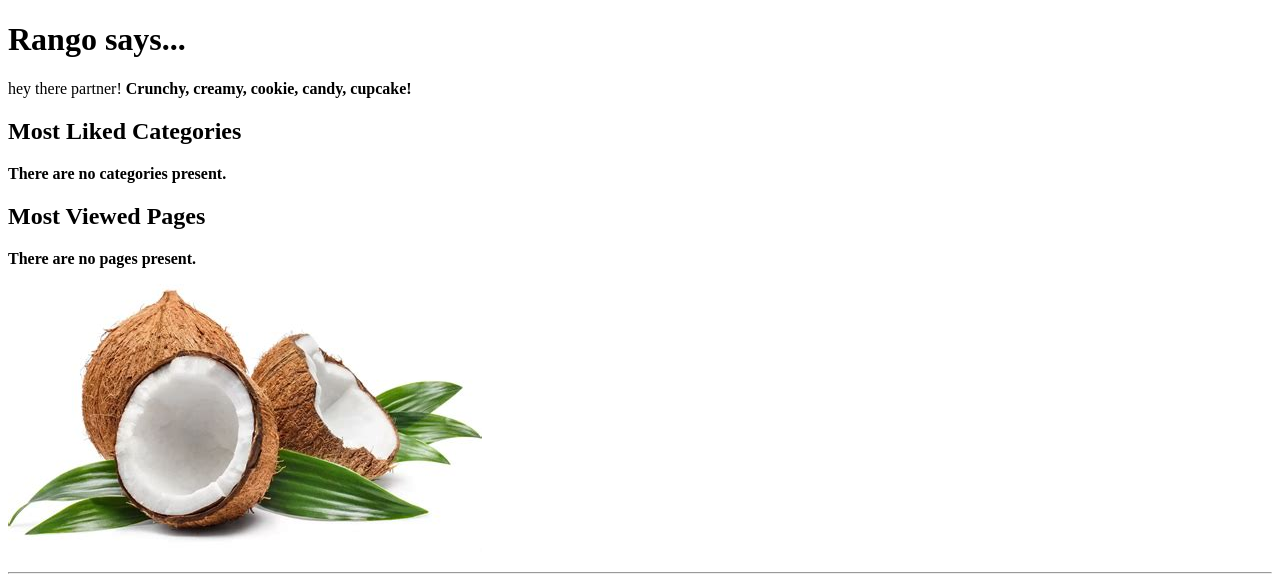
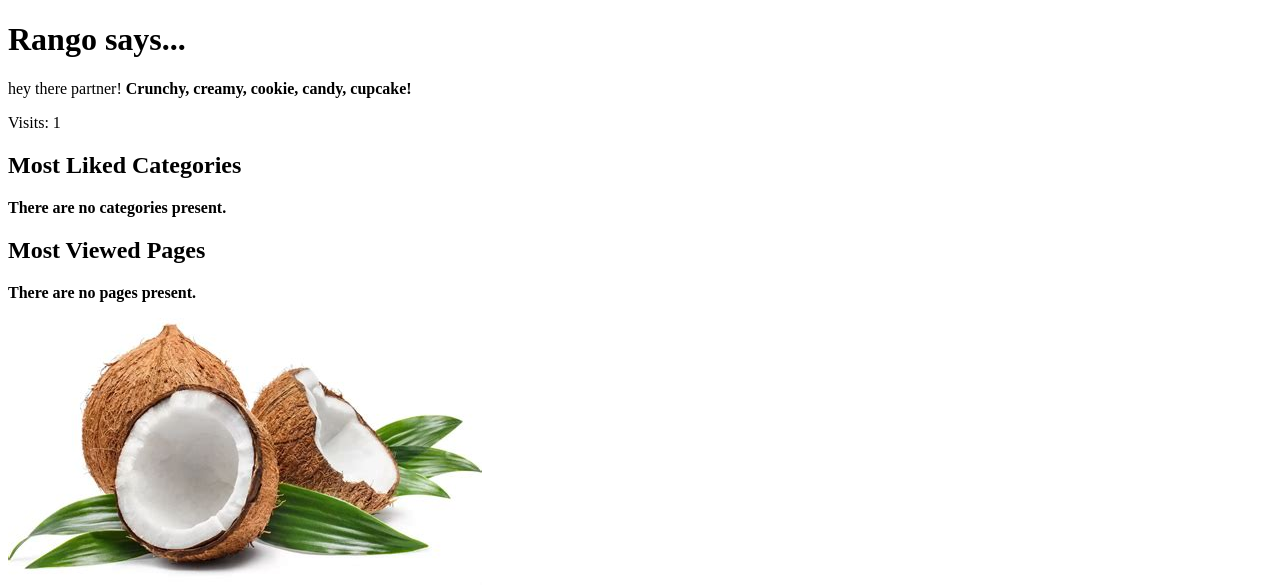
Before and after one commit to caraisl/tango_with_django_project, a Django app: page / in a window 1280 px wide. Shown: the top 585 px of the page. Run offline with Django 3.2, Linux system fonts and the light colour scheme; data that the repository does not hold is empty.

Commit message:
Add cookie visits counter

```diff
--- a/rango/views.py
+++ b/rango/views.py
@@ -1,3 +1,4 @@
+from datetime import datetime
 from django.shortcuts import render
 from django.http import HttpResponse
 from rango.models import Category
@@ -17,7 +18,12 @@ def index(request):
     context_dict['boldmessage'] = 'Crunchy, creamy, cookie, candy, cupcake!'
     context_dict['categories'] = category_list
     context_dict['pages'] = page_list
-    return render(request, 'rango/index.html', context=context_dict)
+    context_dict['visits'] = int(request.COOKIES.get('visits', '1'))
+
+
+    response = render(request, 'rango/index.html', context=context_dict)
+    visitor_cookie_handler(request, response)
+    return response
 
 
 def about(request):
@@ -136,3 +142,16 @@ def restricted(request):
 def user_logout(request):
     logout(request)
     return redirect(reverse('rango:index'))
+
+def visitor_cookie_handler(request, response):
+    visits = int(request.COOKIES.get('visits','1'))
+    last_visit_cookie = request.COOKIES.get('last_visit', str(datetime.now()))
+    last_visit_time = datetime.strptime(last_visit_cookie[:-7],'%Y-%m-%d %H:%M:%S')
+
+    if (datetime.now() - last_visit_time).days > 0:
+        visits += 1
+        response.set_cookie('last_visit', str(datetime.now()))
+    else:
+        response.set_cookie('last_visit', last_visit_cookie)
+
+    response.set_cookie('visits', visits)
--- a/templates/rango/index.html
+++ b/templates/rango/index.html
@@ -17,6 +17,8 @@ Homepage
             {% endif %}
             <strong>{{ boldmessage}}</strong><br/>
         </div>
+
+        <p>Visits: {{ visits }}</p>
 
         <div>
         <h2>Most Liked Categories</h2>
```
